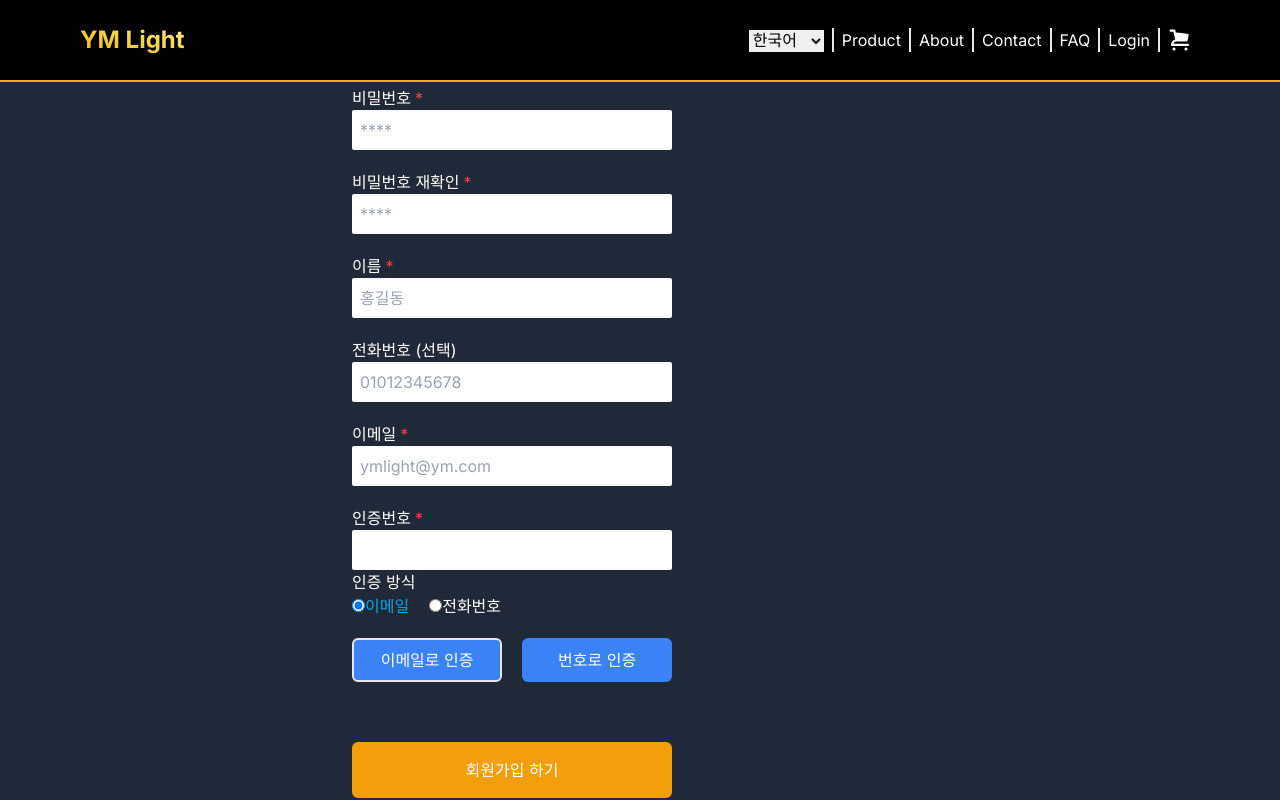
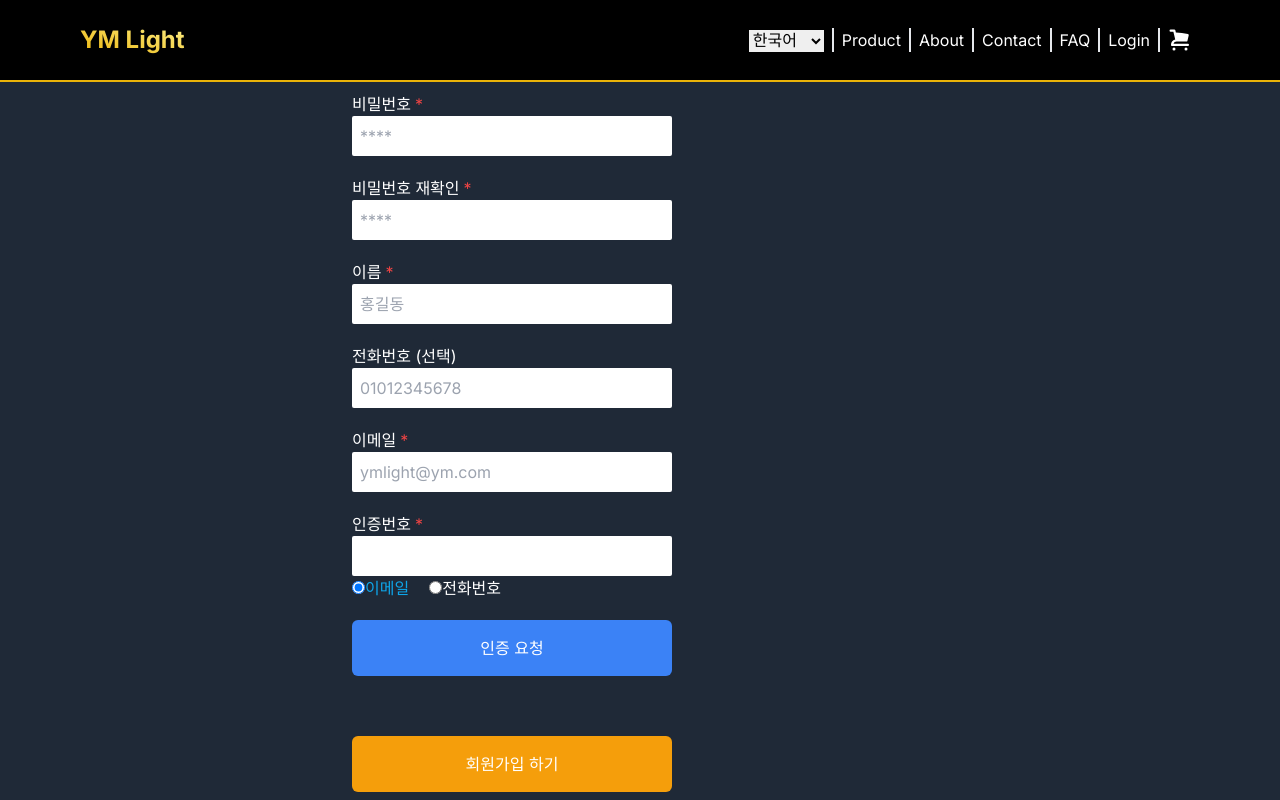
Before and after one commit to bakhanx/ym-light, a Next.js app: page /register in a window 1280 px wide. Built offline with nearby package versions, Linux system fonts and the light colour scheme.

Commit message:
인증요청 방식 UI

```diff
--- a/src/app/(auth)/register/page.tsx
+++ b/src/app/(auth)/register/page.tsx
@@ -77,6 +77,7 @@ const Register = () => {
               error={state?.fieldErrors.email}
               required
             />
+
             <div className="">
               <FormInput
                 label="인증번호"
@@ -88,54 +89,44 @@ const Register = () => {
                 max={99999}
               />
 
-
-                <legend>인증 방식</legend>
               <div className="flex gap-x-5">
                 <div>
                   <input
-                      id="draft"
-                      className="peer/draft"
+                    id="tokenMail"
+                    className="peer/tokenMail"
                     type="radio"
-                      name="mailbtn"
-                      checked
+                    name="tokenType"
+                    defaultChecked
                   />
                   <label
-
-                      htmlFor="draft"
-                      className="peer-checked/draft:text-sky-500"
+                    htmlFor="tokenMail"
+                    className="peer-checked/tokenMail:text-sky-500"
                   >
                     이메일
                   </label>
                 </div>
                 <div>
                   <input
-                      id="published"
-                      className="peer/published"
+                    id="tokenPhone"
+                    className="peer/tokenPhone"
                     type="radio"
-                      name="phonebtn"
+                    name="tokenType"
                   />
                   <label
-                      htmlFor="published"
-                      className="peer-checked/published:text-sky-500"
+                    htmlFor="tokenPhone"
+                    className="peer-checked/tokenPhone:text-sky-500"
                   >
                     전화번호
                   </label>
                 </div>
               </div>
 
-
               <div className="flex w-full justify-between gap-x-5 py-5">
                 <button
                   onClick={handleButtonClick}
-                  className="asd w-[50%] rounded-md border-2 bg-blue-500 p-2"
+                  className="w-full rounded-md bg-blue-500 p-4"
                 >
-                  이메일로 인증
-                </button>
-                <button
-                  onClick={handleButtonClick}
-                  className="peer-[asd]::border-none w-[50%] rounded-md bg-blue-500 p-2 hover:border-2"
-                >
-                  번호로 인증
+                  인증 요청
                 </button>
               </div>
             </div>
```
Lines whose indentation alone changed are shown as unchanged.
